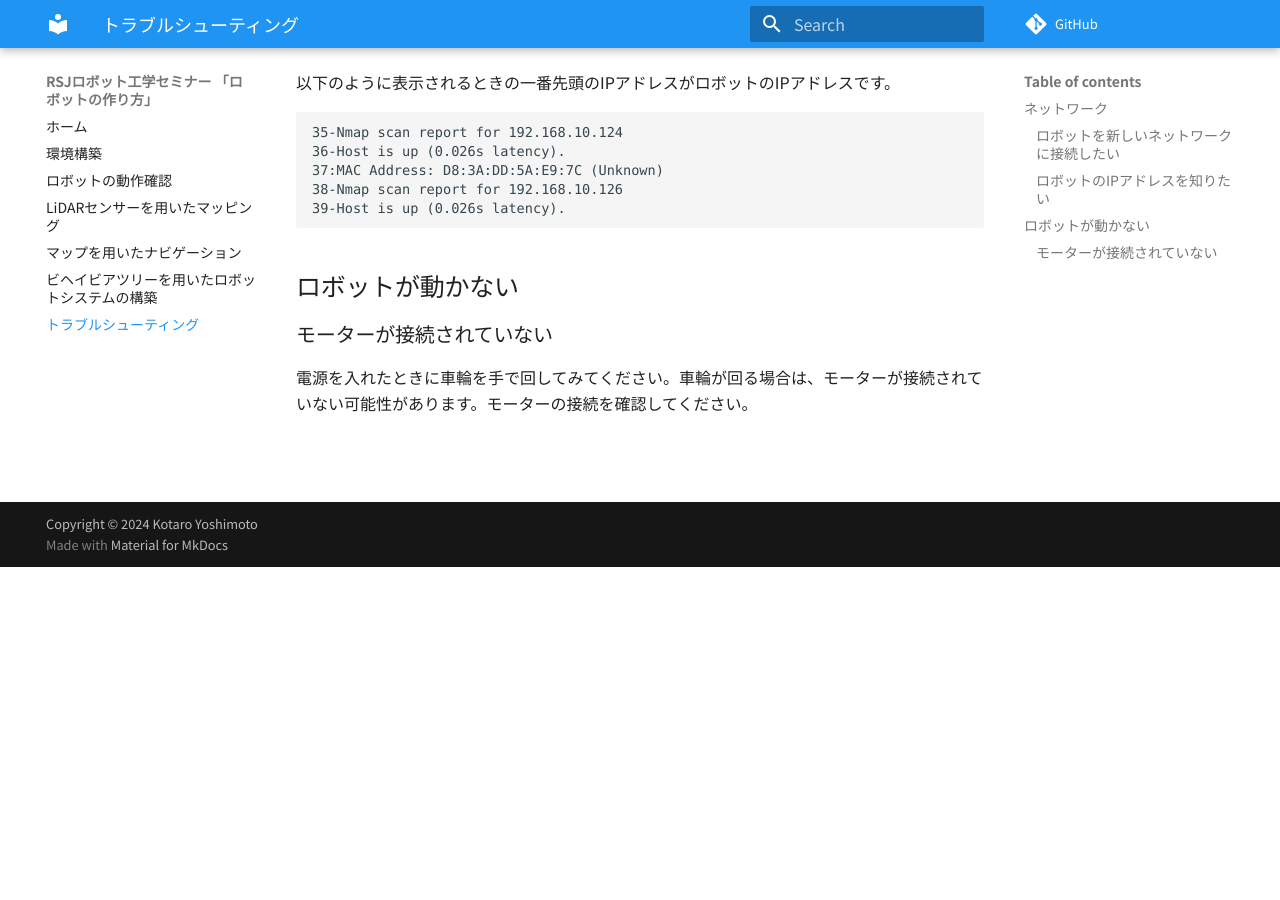
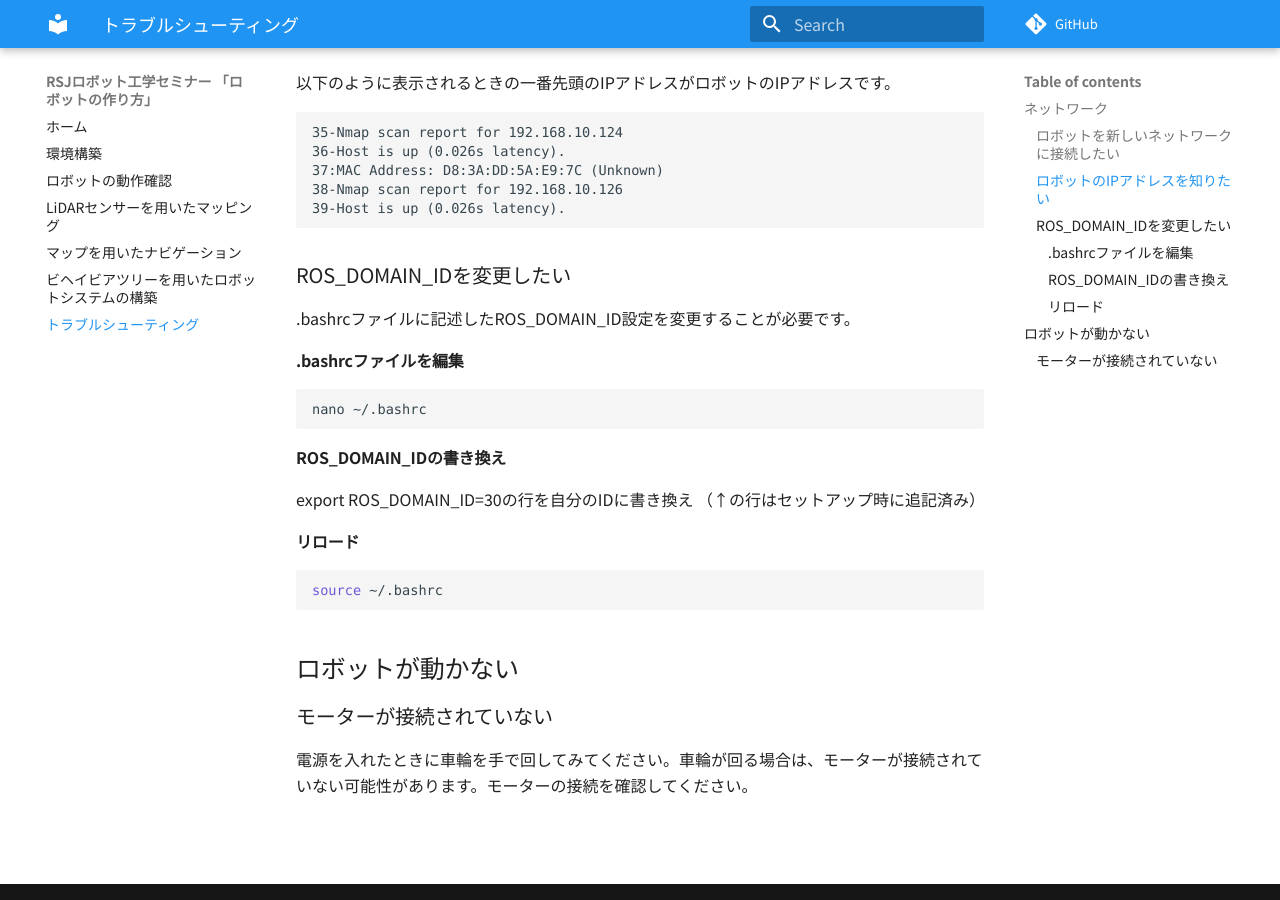
Before and after one commit to HansRobo/rsj_ros_seminar_2024, an MkDocs documentation site: the page built from docs/5_trouble_shooting.md, in a window 1280 px wide and 900 px high, scrolled down 705 px. Built offline with MkDocs 1.6.1 and Material for MkDocs 9.7.7, drawn with Linux system fonts in a browser that asks for light colours; nearby versions of some CDN libraries; some web fonts are replaced; comment, search, counter and statistics services are not loaded; before the commit the page ends 1272 px from its top, so only the background shows below that.

Commit message:
トラブルシューティング

````diff
--- a/docs/5_trouble_shooting.md
+++ b/docs/5_trouble_shooting.md
@@ -38,6 +38,28 @@ sudo nmap -sn 192.168.20.0/24 | grep <MACアドレス> -n2
 39-Host is up (0.026s latency).
 ```
 
+### ROS_DOMAIN_IDを変更したい
+
+.bashrcファイルに記述したROS_DOMAIN_ID設定を変更することが必要です。
+
+#### .bashrcファイルを編集
+
+```bash
+nano ~/.bashrc
+```
+
+#### ROS_DOMAIN_IDの書き換え
+
+export ROS_DOMAIN_ID=30の行を自分のIDに書き換え
+（↑の行はセットアップ時に追記済み）
+
+#### リロード
+
+```bash
+source ~/.bashrc
+```
+
+
 
 ## ロボットが動かない
 
````
